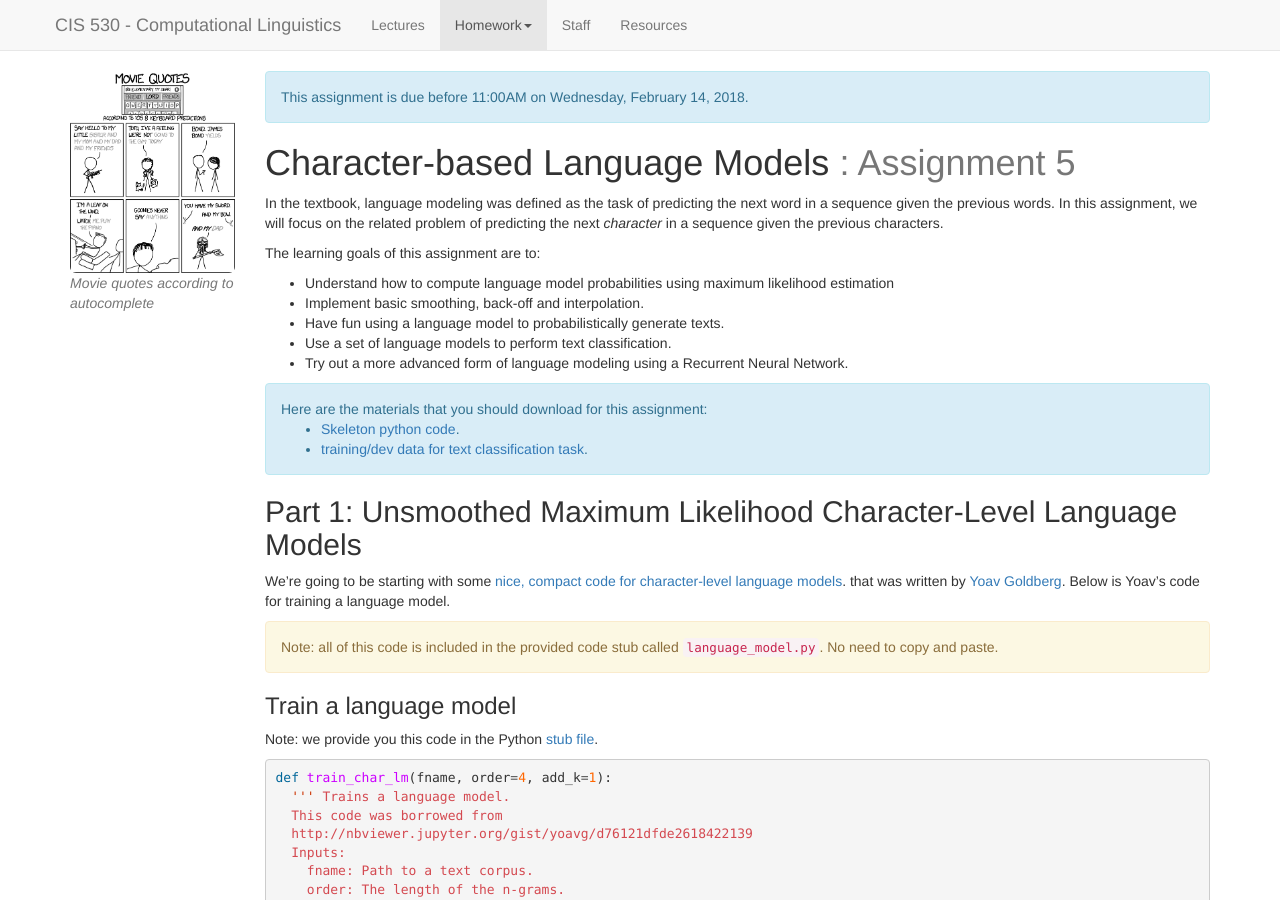
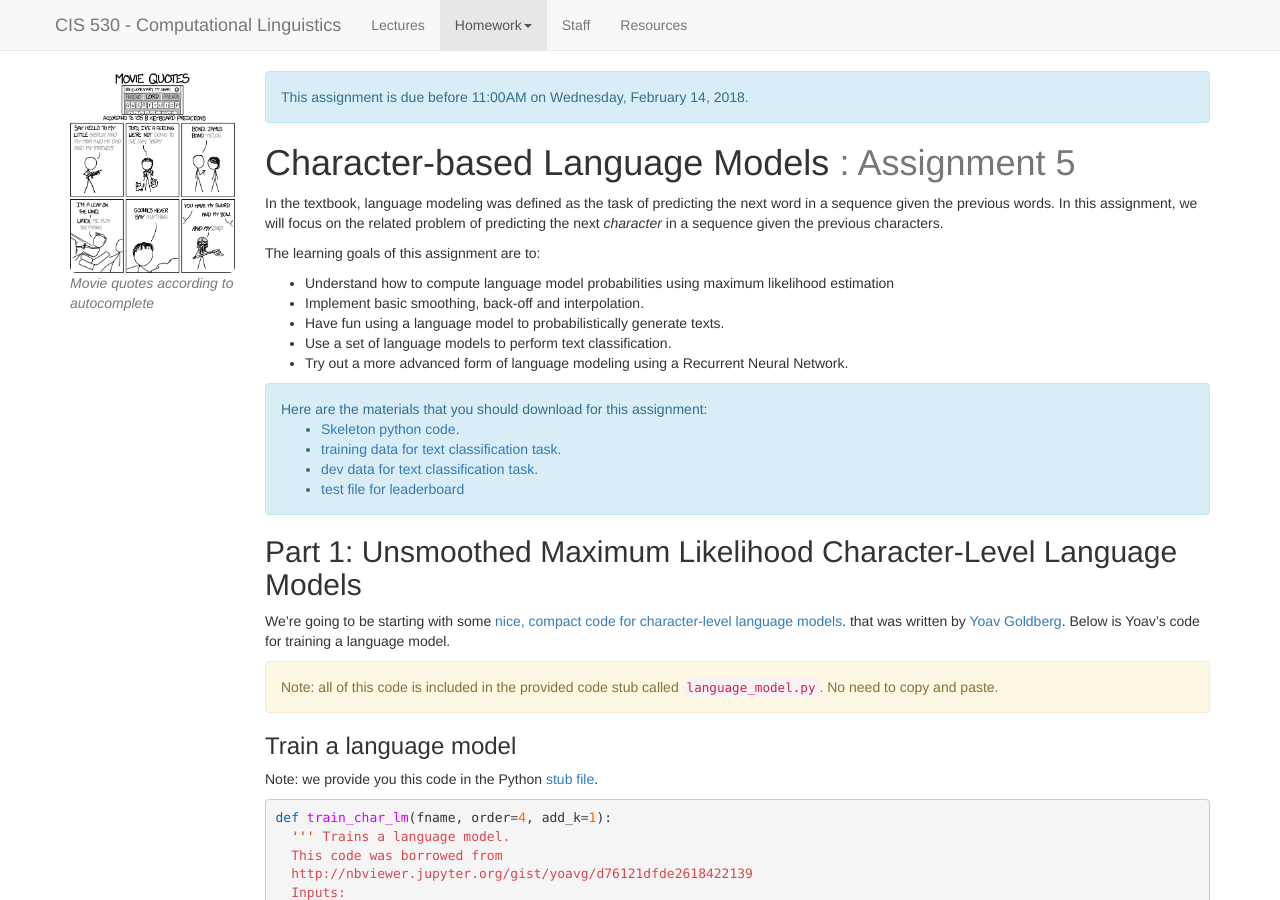
Before and after one commit to computational-linguistics-class/computational-linguistics-class.github.io, a Jekyll site: the page built from assignment5.md, in a window 1280 px wide and 900 px high. Built offline with Jekyll 4.4.1, drawn with Linux system fonts in a browser that asks for light colours; nearby versions of some CDN libraries; formulas are drawn with MathJax 3; a script that is not in the unit is left out.

Commit message:
Update assignment5.md

```diff
--- a/assignment5.md
+++ b/assignment5.md
@@ -69,7 +69,9 @@ The learning goals of this assignment are to:
 <div class="alert alert-info" markdown="1">
 Here are the materials that you should download for this assignment:
 * [Skeleton python code](downloads/hw5/language_model.py).
-* [training/dev data for text classification task](downloads/hw5/cities.zip).
+* [training data for text classification task](downloads/hw5/cities_train.zip).
+* [dev data for text classification task](downloads/hw5/cities_val.zip).
+* [test file for leaderboard](downloads/hw5/cities_test.txt)
 </div>
 
 
```
